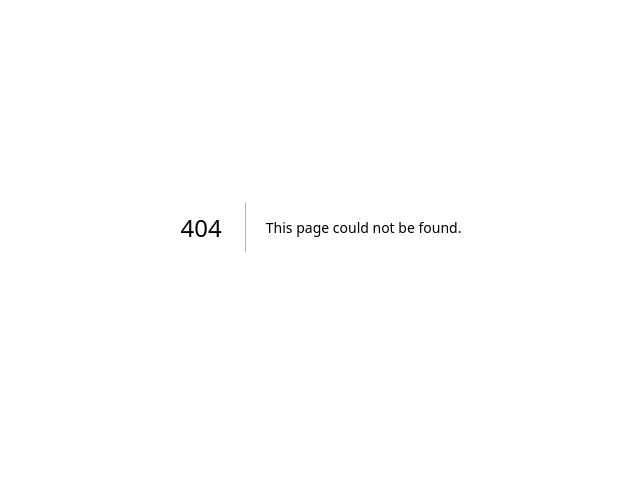
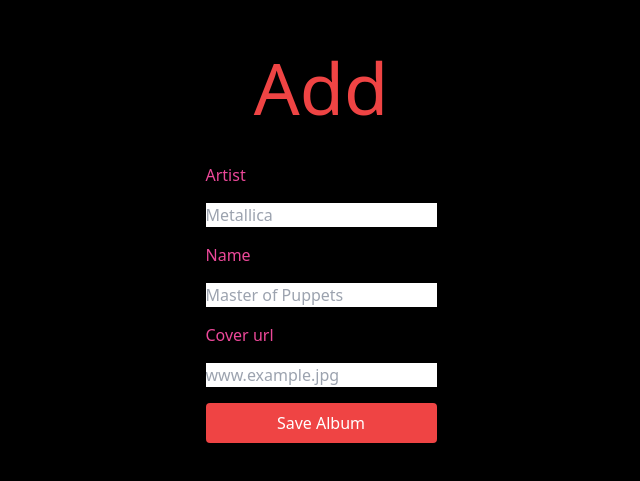
Before and after one commit to leog91/jukebox, a Next.js app: page /pick/albums in a window 1280 px wide. Before the commit this address had no page. Shown: the part 173-654 px from the top of the page, without its empty margins (319-959 px from the left). Built offline with nearby package versions, Linux system fonts and the light colour scheme.

Commit message:
add album form

```diff
--- /dev/null
+++ b/src/app/pick/albums/action.ts
@@ -0,0 +1,65 @@
+'use server'
+
+import { z } from 'zod'
+
+
+
+export interface AlbumFormData {
+    artist: string;
+    name: string;
+    cover: string;
+}
+
+
+export interface ActionResponse {
+    success: boolean;
+    message: string;
+    errors?: {
+        [K in keyof AlbumFormData]?: string[];
+    };
+    inputs?: AlbumFormData;
+}
+
+
+const albumSchema = z.object({
+    artist: z.string().min(1, 'Album artist is required'),
+    name: z.string().min(1, "Album name is required"),
+    cover: z.string().optional(),
+
+})
+
+export async function submitAlbum(prevState: ActionResponse | null, formData: FormData): Promise<ActionResponse> {
+
+    try {
+        const rawData: AlbumFormData = {
+            artist: formData.get('artist') as string,
+            name: formData.get('name') as string,
+            cover: formData.get('cover') as string,
+        }
+        const validatedData = albumSchema.safeParse(rawData)
+
+        if (!validatedData.success) {
+            return {
+                success: false,
+                message: 'Please fix the errors in the form',
+                errors: validatedData.error.flatten().fieldErrors,
+                inputs: rawData
+
+            }
+        }
+
+
+        //save data
+        console.log('Album submitted:', validatedData.data)
+
+        return {
+            success: true,
+            message: 'Album saved successfully!',
+        }
+    } catch (error) {
+        return {
+            success: false,
+            message: 'An unexpected error occurred',
+        }
+    }
+}
--- /dev/null
+++ b/src/app/pick/albums/page.tsx
@@ -0,0 +1,81 @@
+"use client";
+
+import { useActionState } from "react";
+import { submitAlbum } from "./action";
+
+import type { ActionResponse } from "./action";
+
+const initialState: ActionResponse = {
+  success: false,
+  message: "",
+};
+
+export default function Page() {
+  const [state, action, isPending] = useActionState(submitAlbum, initialState);
+  return (
+    <div className="min-h-screen text-pink-500 justify-center bg-black flex flex-col  items-center ">
+      <div className="text-red-500 text-7xl m-10">Add </div>
+      <form action={action} className="flex flex-col space-y-4 ">
+        <label htmlFor="artist">Artist</label>
+        <input
+          id="artist"
+          name="artist"
+          placeholder="Metallica"
+          defaultValue={state?.inputs?.artist}
+          required
+          minLength={1}
+          maxLength={100}
+          aria-describedby="artist-error"
+          className={state?.errors?.artist ? "border-red-500" : ""}
+        />
+        {state?.errors?.artist && (
+          <p id="artist-error" className="text-sm text-red-500">
+            {state.errors.artist[0]}
+          </p>
+        )}
+
+        <label htmlFor="name">Name</label>
+        <input
+          id="name"
+          name="name"
+          placeholder="Master of Puppets"
+          defaultValue={state?.inputs?.name}
+          required
+          minLength={1}
+          maxLength={100}
+          aria-describedby="name-error"
+          className={state?.errors?.name ? "border-red-500" : ""}
+        />
+        {state?.errors?.name && (
+          <p id="name-error" className="text-sm text-red-500">
+            {state.errors.name[0]}
+          </p>
+        )}
+
+        <label htmlFor="cover">Cover url</label>
+        <input
+          id="cover"
+          name="cover"
+          placeholder="www.example.jpg"
+          minLength={1}
+          maxLength={100}
+          aria-describedby="cover-error"
+          className={state?.errors?.cover ? "border-red-500" : ""}
+        />
+        {state?.errors?.cover && (
+          <p id="artist-error" className="text-sm text-red-500">
+            {state.errors.cover[0]}
+          </p>
+        )}
+
+        <button
+          type="submit"
+          className="bg-red-500 text-white p-2 rounded"
+          disabled={isPending}
+        >
+          {isPending ? "Saving..." : "Save Album"}
+        </button>
+      </form>
+    </div>
+  );
+}
```
